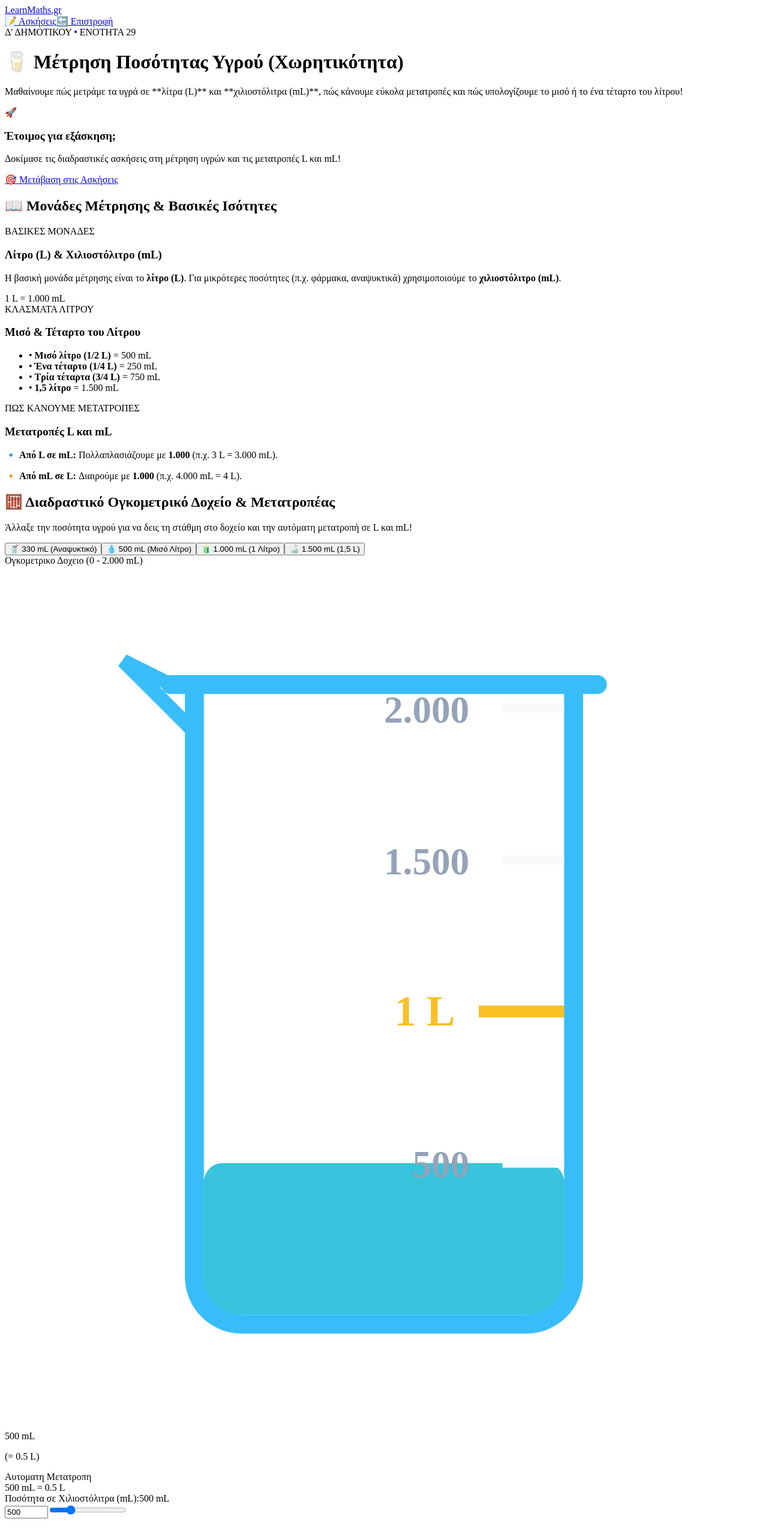
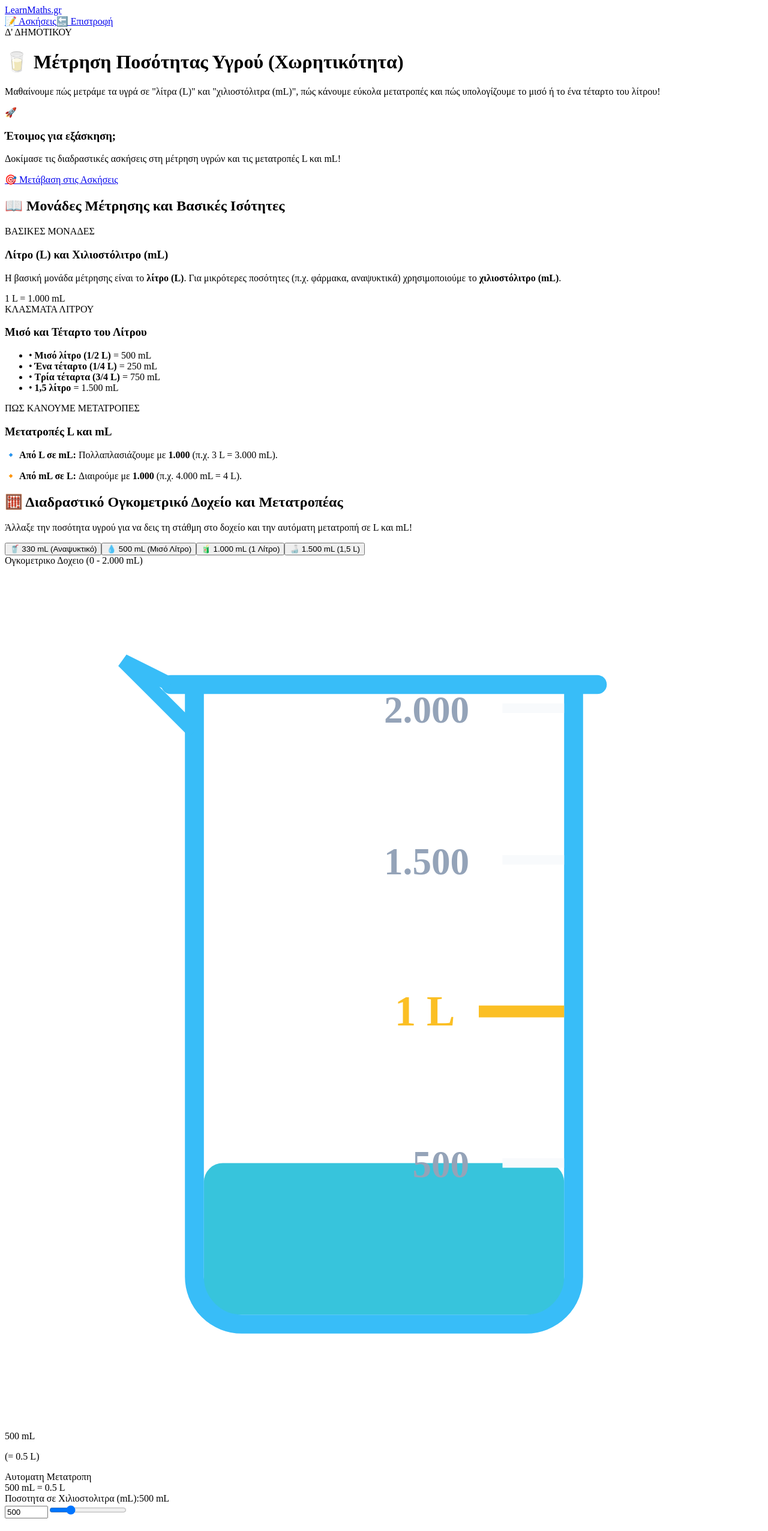
Before and after one commit to gkrimpas-lab/learn-maths-2026, a Next.js app: page /d-dimotikou/29-posotita-igrou in a window 1280 px wide. Shown: the top 2553 px of the page at 60% size. Built offline with nearby package versions, Linux system fonts and the light colour scheme.

Commit message:
Update 29-posotita-igrou.js

```diff
--- a/pages/d-dimotikou/29-posotita-igrou.js
+++ b/pages/d-dimotikou/29-posotita-igrou.js
@@ -26,7 +26,7 @@ export default function PosotitaIgrouTheoryPage() {
   return (
     <div className="min-h-screen bg-gray-50 text-gray-800 font-sans flex flex-col justify-between">
       <Head>
-        <title>🥛 Μέτρηση Ποσότητας Υγρού (Λίτρα & Χιλιοστόλιτρα) - LearnMaths.gr</title>
+        <title>🥛 Μέτρηση Ποσότητας Υγρού (Λίτρα και Χιλιοστόλιτρα) - LearnMaths.gr</title>
         <script src="https://cdn.tailwindcss.com"></script>
       </Head>
 
@@ -56,13 +56,13 @@ export default function PosotitaIgrouTheoryPage() {
             <div className="relative z-10 grid grid-cols-1 md:grid-cols-3 gap-6 items-center">
               <div className="md:col-span-2 space-y-3">
                 <span className="bg-white/20 text-white text-xs font-black uppercase px-3 py-1 rounded-full tracking-wider">
-                  Δ' ΔΗΜΟΤΙΚΟΥ • ΕΝΟΤΗΤΑ 29
+                  Δ' ΔΗΜΟΤΙΚΟΥ
                 </span>
                 <h1 className="text-3xl lg:text-4xl font-black tracking-tight">
                   🥛 Μέτρηση Ποσότητας Υγρού (Χωρητικότητα)
                 </h1>
                 <p className="text-cyan-100 text-base lg:text-lg leading-relaxed">
-                  Μαθαίνουμε πώς μετράμε τα υγρά σε **λίτρα (L)** και **χιλιοστόλιτρα (mL)**, πώς κάνουμε εύκολα μετατροπές και πώς υπολογίζουμε το μισό ή το ένα τέταρτο του λίτρου!
+                  Μαθαίνουμε πώς μετράμε τα υγρά σε "λίτρα (L)" και "χιλιοστόλιτρα (mL)", πώς κάνουμε εύκολα μετατροπές και πώς υπολογίζουμε το μισό ή το ένα τέταρτο του λίτρου!
                 </p>
               </div>
 
@@ -85,7 +85,7 @@ export default function PosotitaIgrouTheoryPage() {
           <div className="bg-white p-6 md:p-10 rounded-3xl shadow-sm border border-gray-100 space-y-8">
             <div className="border-b pb-4 border-gray-100">
               <h2 className="text-2xl font-black text-gray-900 flex items-center gap-2">
-                <span>📖</span> Μονάδες Μέτρησης & Βασικές Ισότητες
+                <span>📖</span> Μονάδες Μέτρησης και Βασικές Ισότητες
               </h2>
             </div>
 
@@ -97,7 +97,7 @@ export default function PosotitaIgrouTheoryPage() {
                   ΒΑΣΙΚΕΣ ΜΟΝΑΔΕΣ
                 </div>
                 <h3 className="text-lg font-bold text-cyan-950">
-                  Λίτρο (L) & Χιλιοστόλιτρο (mL)
+                  Λίτρο (L) και Χιλιοστόλιτρο (mL)
                 </h3>
                 <p className="text-xs md:text-sm text-gray-700 leading-relaxed">
                   Η βασική μονάδα μέτρησης είναι το <strong>λίτρο (L)</strong>. Για μικρότερες ποσότητες (π.χ. φάρμακα, αναψυκτικά) χρησιμοποιούμε το <strong>χιλιοστόλιτρο (mL)</strong>.
@@ -113,7 +113,7 @@ export default function PosotitaIgrouTheoryPage() {
                   ΚΛΑΣΜΑΤΑ ΛΙΤΡΟΥ
                 </div>
                 <h3 className="text-lg font-bold text-teal-950">
-                  Μισό & Τέταρτο του Λίτρου
+                  Μισό και Τέταρτο του Λίτρου
                 </h3>
                 <ul className="space-y-1.5 text-xs md:text-sm text-gray-700 font-medium">
                   <li>• <strong>Μισό λίτρο (1/2 L)</strong> = 500 mL</li>
@@ -149,7 +149,7 @@ export default function PosotitaIgrouTheoryPage() {
             <div className="flex flex-col md:flex-row justify-between items-start md:items-center gap-4 border-b pb-4 border-gray-100">
               <div>
                 <h2 className="text-2xl font-black text-gray-900 flex items-center gap-2">
-                  <span>🧮</span> Διαδραστικό Ογκομετρικό Δοχείο & Μετατροπέας
+                  <span>🧮</span> Διαδραστικό Ογκομετρικό Δοχείο και Μετατροπέας
                 </h2>
                 <p className="text-gray-500 text-sm">
                   Άλλαξε την ποσότητα υγρού για να δεις τη στάθμη στο δοχείο και την αυτόματη μετατροπή σε L και mL!
@@ -261,7 +261,7 @@ export default function PosotitaIgrouTheoryPage() {
                 <div className="space-y-4">
                   <div className="space-y-2 bg-white p-4 rounded-2xl border border-slate-200">
                     <div className="flex justify-between items-center text-xs font-black uppercase text-gray-700">
-                      <span>Ποσότητα σε Χιλιοστόλιτρα (mL):</span>
+                      <span>Ποσοτητα σε Χιλιοστολιτρα (mL):</span>
                       <span className="text-cyan-700 font-mono text-base font-black">{formatNumber(mL)} mL</span>
                     </div>
                     <input
@@ -295,7 +295,7 @@ export default function PosotitaIgrouTheoryPage() {
                 {/* ΑΥΤΟΜΑΤΕΣ ΑΝΑΛΥΣΕΙΣ ΜΕ ΣΤΑΘΕΡΟ ΥΨΟΣ (min-h-[108px]) */}
                 <div className="bg-cyan-50 p-4 rounded-2xl border border-cyan-200 min-h-[108px] flex flex-col justify-between">
                   <h4 className="text-xs font-black uppercase text-cyan-950 flex items-center gap-1.5 mb-1">
-                    <span>💡</span> Πώς το διαβάζουμε:
+                    <span>💡</span> Πως το διαβαζουμε:
                   </h4>
                   <ul className="text-xs space-y-1 font-medium text-gray-800">
                     <li>• <strong>Σε Χιλιοστόλιτρα:</strong> {formatNumber(mL)} mL</li>
```
